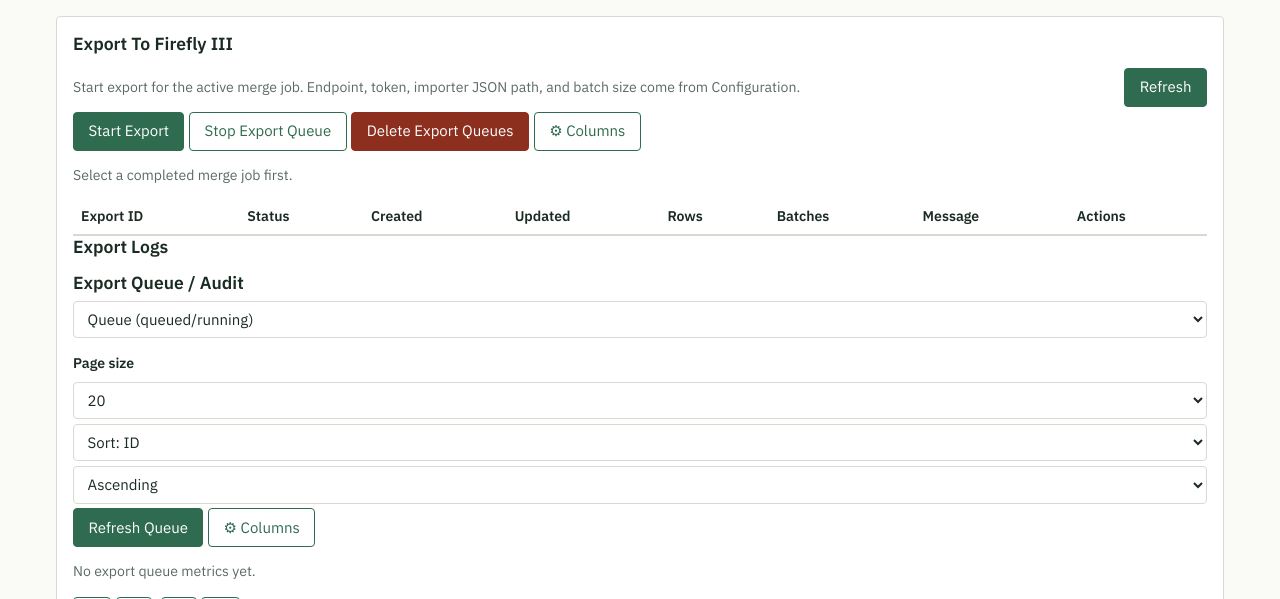
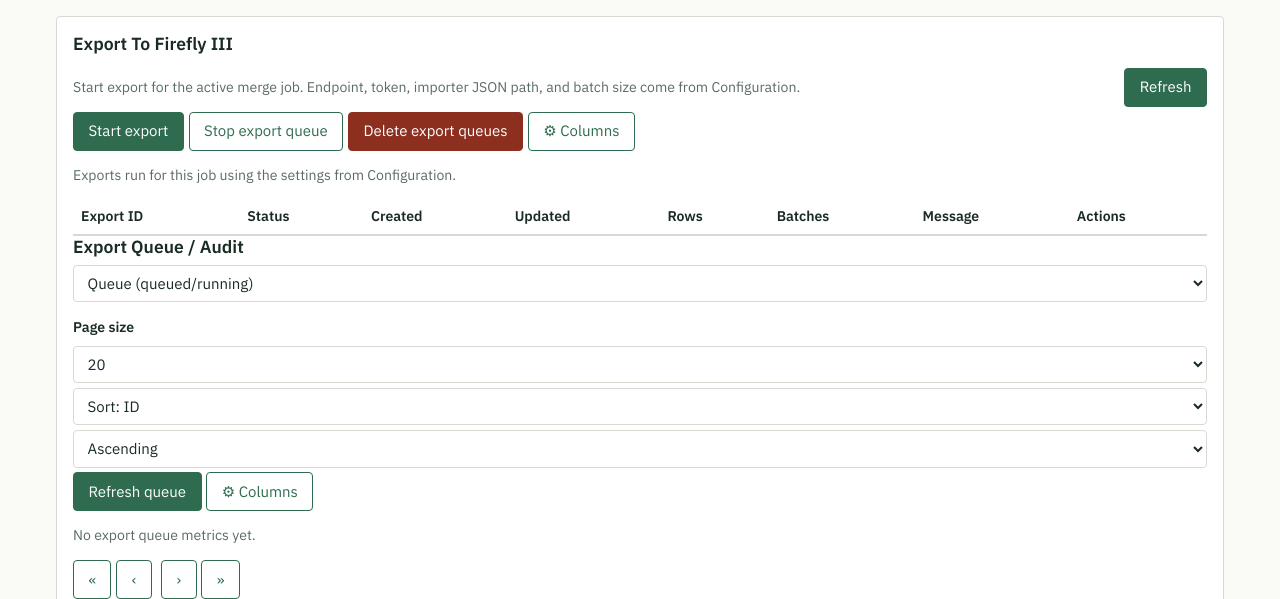
Before and after one commit to mcheijink/firefly-preprocessor, a FastAPI app: template firefly_web/templates/export.html in a window 1280 px wide. Shown: the part 131-730 px from the top of the page. Run offline with FastAPI, Linux system fonts and the light colour scheme; the template is opened without the code that fills it, so the values that code supplies are empty.

Commit message:
fix: UI polish — log overflow, stale copy, local timestamps, sentence-case buttons
Co-Authored-By: Claude Opus 4.8 <noreply@anthropic.com>
Claude-Session: https://claude.ai/code/session_019aowUNv9FB2DmS7EYPuGfm

```diff
--- a/firefly_web/static/js/api.js
+++ b/firefly_web/static/js/api.js
@@ -33,3 +33,15 @@ async function extractDetail(res) {
 export function jobIdFromShell() {
   return document.querySelector(".job-shell")?.dataset.jobId ?? "";
 }
+
+// FIX 5: renders server ISO timestamps in the viewer's local time as
+// "YYYY-MM-DD HH:MM" instead of the raw ISO string (which carries a "T" and
+// a UTC offset). Callers should keep the raw ISO value available via a
+// `title` attribute where the rendered markup allows it.
+export function formatTimestamp(iso) {
+  if (!iso) return "";
+  const d = new Date(iso);
+  if (isNaN(d)) return iso;
+  const p = (n) => String(n).padStart(2, "0");
+  return `${d.getFullYear()}-${p(d.getMonth() + 1)}-${p(d.getDate())} ${p(d.getHours())}:${p(d.getMinutes())}`;
+}
--- a/firefly_web/static/js/pages/export.js
+++ b/firefly_web/static/js/pages/export.js
@@ -15,6 +15,7 @@ const refreshExportStatusBtn = document.getElementById("refresh-export-status");
 const exportsColumnsBtn = document.getElementById("exports-columns-btn");
 const exportSummaryEl = document.getElementById("export-summary");
 const exportBody = document.getElementById("exports-body");
+const exportLogsHeadingEl = document.getElementById("export-logs-heading");
 const exportLogsEl = document.getElementById("export-logs");
 
 const refreshExportEventsBtn = document.getElementById("refresh-export-events");
@@ -357,15 +358,22 @@ function queueProgressLine(model) {
   );
 }
 
+// FIX 2b: rather than printing "No export queue metrics yet." (redundant
+// noise alongside the exports table's own empty state and the events
+// table's "No export selected."/"No export queue events yet." rows), the
+// metrics line is hidden entirely until there's an active export with a
+// nonzero queue to report on.
 function updateExportMetrics(metrics) {
   if (!exportEventsMetricsEl) {
     return;
   }
   const model = buildQueueProgressModel(metrics);
   if (model.total <= 0) {
-    exportEventsMetricsEl.textContent = "No export queue metrics yet.";
+    exportEventsMetricsEl.hidden = true;
+    exportEventsMetricsEl.textContent = "";
     return;
   }
+  exportEventsMetricsEl.hidden = false;
   exportEventsMetricsEl.textContent = queueProgressLine(model);
 }
 
@@ -509,6 +517,7 @@ function updateExportEventsPagination() {
 
 function updateExportEventsSummary() {
   if (exportEventsSummaryEl) {
+    exportEventsSummaryEl.hidden = false;
     const totalPages = getExportEventsTotalPages();
     const start = exportEventsTotal ? (exportEventsPage - 1) * exportEventsPageSize + 1 : 0;
     const end = Math.min(exportEventsPage * exportEventsPageSize, exportEventsTotal);
@@ -521,9 +530,12 @@ function updateExportEventsSummary() {
 async function loadFireflyExportEvents(resetPage = false) {
   if (!jobId || !activeExportId) {
     exportEventsTotal = 0;
+    // FIX 2b: the "No export selected." row inside the table is the single
+    // empty-state indicator for this section; the metrics/summary hint
+    // lines above it are hidden rather than echoing a redundant message.
     if (exportEventsBody) exportEventsBody.innerHTML = `<tr><td colspan="10">No export selected.</td></tr>`;
-    if (exportEventsSummaryEl) exportEventsSummaryEl.textContent = "Select an export to inspect queue details.";
-    if (exportEventsMetricsEl) exportEventsMetricsEl.textContent = "No export queue metrics yet.";
+    if (exportEventsSummaryEl) exportEventsSummaryEl.hidden = true;
+    updateExportMetrics({});
     updateExportEventsPagination();
     return;
   }
@@ -664,11 +676,20 @@ function renderFireflyExportRows(items) {
   });
 }
 
+// FIX 2c: the "Export Logs" heading and its <pre> are hidden together
+// whenever there's no log text to show (no item selected, or the item has
+// no logs yet), rather than leaving a bare heading over an empty box.
+function setExportLogsVisible(visible) {
+  if (exportLogsHeadingEl) exportLogsHeadingEl.hidden = !visible;
+  if (exportLogsEl) exportLogsEl.hidden = !visible;
+}
+
 function renderFireflyExportDetail(item) {
   if (!item) {
     if (exportLogsEl) {
       exportLogsEl.textContent = "";
     }
+    setExportLogsVisible(false);
     return;
   }
   const stats = item.stats || {};
@@ -680,8 +701,10 @@ function renderFireflyExportDetail(item) {
       `${message || ""}`.trim();
   }
   if (exportLogsEl) {
+    const hasLogs = !!String(item.logs || "").trim();
     exportLogsEl.textContent = item.logs || "";
     exportLogsEl.scrollTop = exportLogsEl.scrollHeight;
+    setExportLogsVisible(hasLogs);
   }
 }
 
@@ -741,7 +764,7 @@ async function loadFireflyExports(selectLatest = false) {
       startFireflyExportBtn.disabled = true;
     }
     if (exportSummaryEl) {
-      exportSummaryEl.textContent = "Select a completed merge job first.";
+      exportSummaryEl.textContent = "No job selected.";
     }
     if (exportBody) {
       exportBody.innerHTML = `<tr><td colspan="8">No job selected.</td></tr>`;
@@ -749,6 +772,7 @@ async function loadFireflyExports(selectLatest = false) {
     if (exportLogsEl) {
       exportLogsEl.textContent = "";
     }
+    setExportLogsVisible(false);
     activeExportId = "";
     activeExportEventId = 0;
     exportEventsTotal = 0;
@@ -756,11 +780,9 @@ async function loadFireflyExports(selectLatest = false) {
       exportEventsBody.innerHTML = `<tr><td colspan="10">No export selected.</td></tr>`;
     }
     if (exportEventsSummaryEl) {
-      exportEventsSummaryEl.textContent = "Select an export to inspect queue details.";
+      exportEventsSummaryEl.hidden = true;
     }
-    if (exportEventsMetricsEl) {
-      exportEventsMetricsEl.textContent = "No export queue metrics yet.";
-    }
+    updateExportMetrics({});
     updateExportEventsPagination();
     stopExportPolling();
     if (stopFireflyExportBtn) stopFireflyExportBtn.disabled = true;
@@ -781,9 +803,11 @@ async function loadFireflyExports(selectLatest = false) {
     activeExportId = "";
     activeExportEventId = 0;
     exportEventsTotal = 0;
+    // FIX 2b: the exports table above already shows "No exports yet for
+    // this merge job." -- don't repeat it here.
     if (exportEventsBody) exportEventsBody.innerHTML = `<tr><td colspan="10">No export selected.</td></tr>`;
-    if (exportEventsSummaryEl) exportEventsSummaryEl.textContent = "No exports yet for this merge job.";
-    if (exportEventsMetricsEl) exportEventsMetricsEl.textContent = "No export queue metrics yet.";
+    if (exportEventsSummaryEl) exportEventsSummaryEl.hidden = true;
+    updateExportMetrics({});
     updateExportEventsPagination();
     renderFireflyExportDetail(null);
     if (stopFireflyExportBtn) stopFireflyExportBtn.disabled = true;
--- a/firefly_web/static/js/pages/jobs.js
+++ b/firefly_web/static/js/pages/jobs.js
@@ -1,4 +1,4 @@
-import { apiGet, apiSend } from "../api.js";
+import { apiGet, apiSend, formatTimestamp } from "../api.js";
 import { escapeHtml, TableColumnManager } from "../tables.js";
 
 const historyBody = document.getElementById("history-body-tab");
@@ -38,7 +38,7 @@ function renderHistoryRows(jobs) {
         <tr>
           <td data-col="job_id" data-label="Job ID"><code>${escapeHtml(job.id)}</code></td>
           <td data-col="status" data-label="Status">${renderStatusChip(job.status)}</td>
-          <td data-col="created" data-label="Created">${escapeHtml(job.created_at || "")}</td>
+          <td data-col="created" data-label="Created" title="${escapeHtml(job.created_at || "")}">${escapeHtml(formatTimestamp(job.created_at))}</td>
           <td data-col="merged" data-label="Merged">${escapeHtml(String(stats.merged_rows ?? 0))}</td>
           <td data-col="duplicates" data-label="Duplicates">${escapeHtml(String(stats.duplicate_rows ?? 0))}</td>
           <td data-col="actions" data-label="Actions" class="actions-cell">
--- a/firefly_web/static/js/pages/merge.js
+++ b/firefly_web/static/js/pages/merge.js
@@ -1,4 +1,4 @@
-import { apiUpload, apiGet } from "../api.js";
+import { apiUpload, apiGet, formatTimestamp } from "../api.js";
 import { escapeHtml } from "../tables.js";
 
 const form = document.getElementById("job-form");
@@ -122,7 +122,7 @@ async function loadRecentJobs() {
       <div class="recent-job-row">
         <a href="/jobs/${escapeHtml(job.id)}" class="mono">${escapeHtml(String(job.id).slice(0, 12))}</a>
         <span class="status-chip ${escapeHtml(job.status)}">${escapeHtml(job.status)}</span>
-        <span class="hint">${escapeHtml(job.created_at || "")}</span>
+        <span class="hint" title="${escapeHtml(job.created_at || "")}">${escapeHtml(formatTimestamp(job.created_at))}</span>
         <span class="hint">${escapeHtml(String(job.stats?.merged_rows ?? "-"))} merged</span>
       </div>`
       )
--- a/firefly_web/static/js/pages/review.js
+++ b/firefly_web/static/js/pages/review.js
@@ -152,7 +152,7 @@ function updateDuplicateReviewGateUI() {
   }
   dupGateSummary.textContent =
     `Duplicate review required before categorization/export. Remaining suspected duplicates: ${pending}. ` +
-    `Review rows below, restore any false positives, then click Confirm Review.`;
+    `Review rows below, restore any false positives, then click Confirm review.`;
 }
 
 function populateDuplicateSourceFileFilter(files, keepCurrent = true) {
--- a/firefly_web/static/js/tables.js
+++ b/firefly_web/static/js/tables.js
@@ -91,7 +91,7 @@ export function renderCategorySelect(mergeRowIndex, currentCategory, categoryOpt
       }
       seen.add(token);
       const selected = token === normalizedCurrent ? " selected" : "";
-      const label = token || "(empty)";
+      const label = token || "—";
       return `<option value="${escapeHtml(token)}"${selected}>${escapeHtml(label)}</option>`;
     })
     .filter(Boolean);
--- a/firefly_web/static/styles.css
+++ b/firefly_web/static/styles.css
@@ -168,3 +168,17 @@ button.danger-btn { background: var(--danger); border-color: var(--danger); colo
 .tx-toolbar-group.tx-grow { flex: 1 1 auto; }
 .tx-toolbar-row.tx-filters-grid { display: grid; grid-template-columns: repeat(auto-fit, minmax(160px, 1fr)); gap: .5rem; }
 .tx-toolbar-row.category-actions { margin-top: .25rem; border-top: 1px solid var(--rule); padding-top: .5rem; }
+
+/* ---- Job / export logs (Task: UI polish fix 1) ------------------------- */
+/* Unwrapped log lines previously stretched the page to ~3000px; wrap them
+   and cap the box height instead, scrolling internally. */
+#logs,
+#export-logs {
+  white-space: pre-wrap;
+  word-break: break-word;
+  overflow-x: auto;
+  overflow-y: auto;
+  max-height: 26rem;
+  font-family: var(--font-num);
+  font-size: .8rem;
+}
--- a/firefly_web/templates/export.html
+++ b/firefly_web/templates/export.html
@@ -13,12 +13,12 @@
     </div>
 
     <div class="small-controls">
-      <button type="button" id="start-firefly-export">Start Export</button>
-      <button type="button" id="stop-firefly-export" class="secondary-btn">Stop Export Queue</button>
-      <button type="button" id="delete-firefly-export" class="danger-btn">Delete Export Queues</button>
+      <button type="button" id="start-firefly-export">Start export</button>
+      <button type="button" id="stop-firefly-export" class="secondary-btn">Stop export queue</button>
+      <button type="button" id="delete-firefly-export" class="danger-btn">Delete export queues</button>
       <button type="button" id="exports-columns-btn" class="secondary-btn">⚙ Columns</button>
     </div>
-    <p id="export-summary" class="hint">Select a completed merge job first.</p>
+    <p id="export-summary" class="hint">Exports run for this job using the settings from Configuration.</p>
 
     <div class="table-wrap">
       <table id="exports-table" class="responsive-table">
@@ -38,8 +38,8 @@
       </table>
     </div>
 
-    <h3>Export Logs</h3>
-    <pre id="export-logs"></pre>
+    <h3 id="export-logs-heading" hidden>Export Logs</h3>
+    <pre id="export-logs" hidden></pre>
 
     <h3>Export Queue / Audit</h3>
     <div class="small-controls">
@@ -69,7 +69,7 @@
         <option value="asc" selected>Ascending</option>
         <option value="desc">Descending</option>
       </select>
-      <button type="button" id="refresh-export-events">Refresh Queue</button>
+      <button type="button" id="refresh-export-events">Refresh queue</button>
       <button type="button" id="export-events-columns-btn" class="secondary-btn">⚙ Columns</button>
     </div>
     <p id="export-events-metrics" class="hint">No export queue metrics yet.</p>
--- a/firefly_web/templates/history.html
+++ b/firefly_web/templates/history.html
@@ -11,7 +11,7 @@
         <button type="button" id="history-columns-btn" class="secondary-btn">⚙ Columns</button>
       </div>
     </div>
-    <p class="hint">Open a previous job to inspect status, balances, transactions, and export details in Merge.</p>
+    <p class="hint">Open a job to inspect its status, review, transactions, balances, and export.</p>
     <div class="table-wrap">
       <table id="history-table-tab" class="responsive-table">
         <thead>
--- a/firefly_web/templates/merge.html
+++ b/firefly_web/templates/merge.html
@@ -36,7 +36,7 @@
       </div>
     </details>
 
-    <button id="submit" type="submit">Start Merge Job</button>
+    <button id="submit" type="submit">Start merge</button>
   </form>
 </section>
 
```
Also changed, not shown: firefly_web/static/js/pages/status.js (+9 -3 lines), firefly_web/templates/config.html (+5 -5 lines), firefly_web/templates/review.html (+4 -4 lines), firefly_web/templates/transactions.html (+5 -5 lines).
